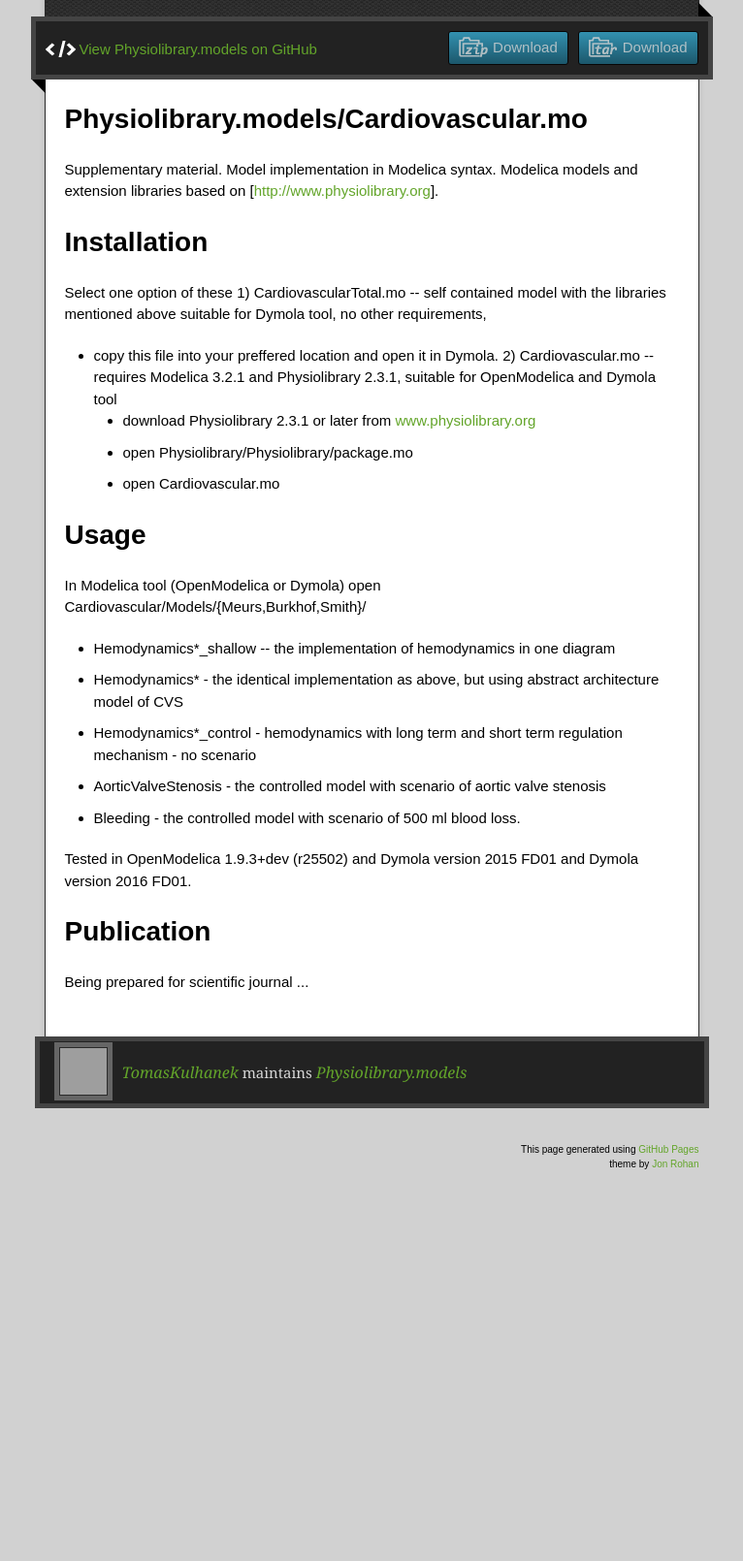
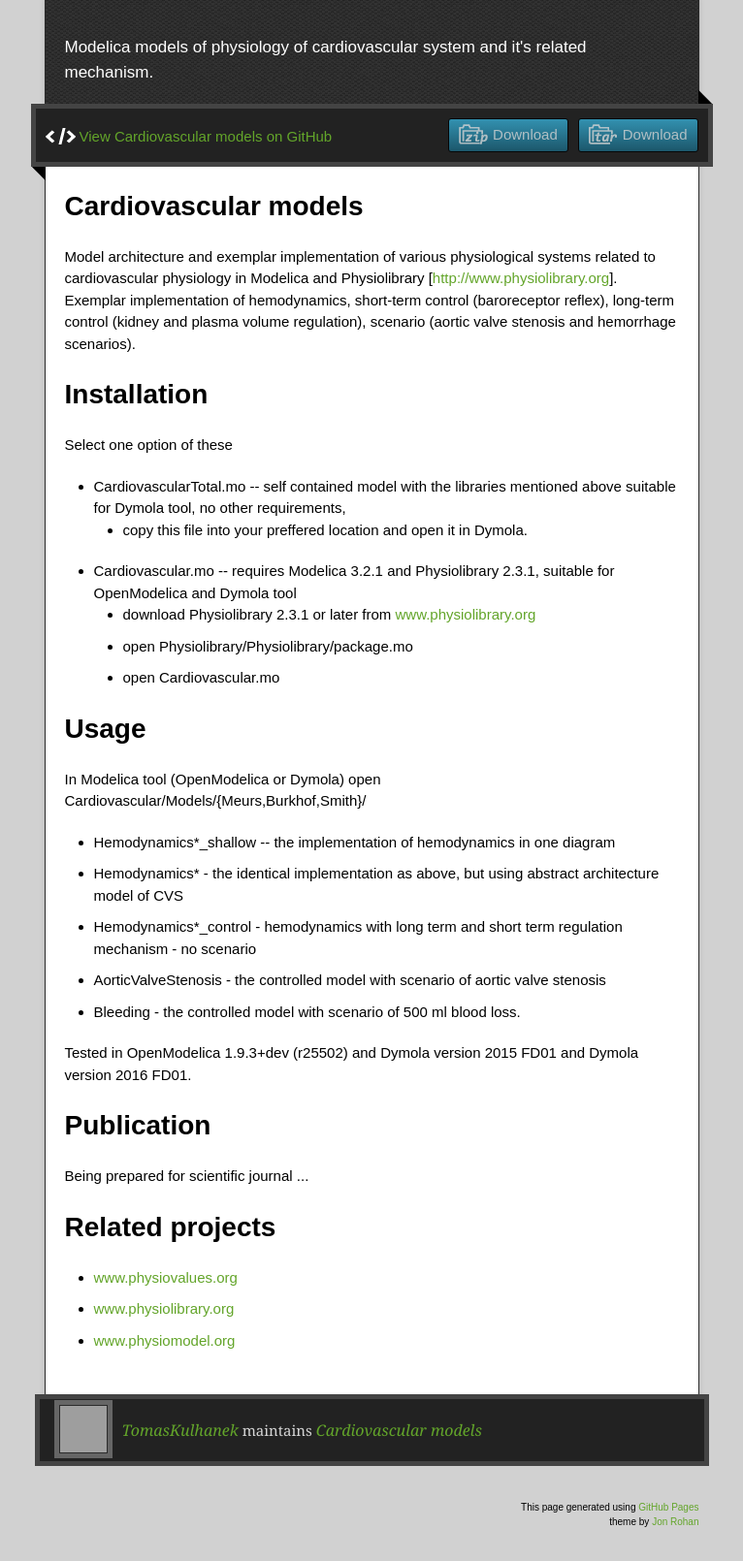
Before and after one commit to TomasKulhanek/Physiolibrary-models, a plain HTML site: page index.html in a window 1280 px wide. Shown: the part 222-1832 px from the top of the page at 97% size, without its empty margins (257-1023 px from the left). Before the commit the page ends 1520 px from the top, so only its background shows below. Drawn offline with nearby package versions, Linux system fonts and the light colour scheme; grey boxes are pictures that could not be loaded.

Commit message:
Create gh-pages branch via GitHub

```diff
--- a/index.html
+++ b/index.html
@@ -11,7 +11,7 @@
   <script type="text/javascript" src="https://ajax.googleapis.com/ajax/libs/jquery/1.7.1/jquery.min.js"></script>
   <script type="text/javascript" src="javascripts/script.js"></script>
 
-  <title>Physiolibrary.models</title>
+  <title>Cardiovascular models</title>
   <meta name="description" content="Modelica models of physiology of cardiovascular system and it&#39;s related mechanism.">
 
   <meta name="viewport" content="width=device-width,initial-scale=1">
@@ -22,7 +22,7 @@
 
   <div class="wrapper">
     <header>
-      <h1 class="title">Physiolibrary.models</h1>
+      <h1 class="title">Cardiovascular models</h1>
     </header>
     <div id="container">
       <p class="tagline">Modelica models of physiology of cardiovascular system and it&#39;s related mechanism.</p>
@@ -31,26 +31,30 @@
         <div class="inner">
           <a href="https://github.com/TomasKulhanek/Physiolibrary.models/tarball/master" class="download-button tar"><span>Download</span></a>
           <a href="https://github.com/TomasKulhanek/Physiolibrary.models/zipball/master" class="download-button zip"><span>Download</span></a>
-          <a href="https://github.com/TomasKulhanek/Physiolibrary.models" class="code">View Physiolibrary.models on GitHub</a>
+          <a href="https://github.com/TomasKulhanek/Physiolibrary.models" class="code">View Cardiovascular models on GitHub</a>
         </div>
         <span class="blc"></span><span class="trc"></span>
         </div>
         <article class="markdown-body">
           <h1>
-<a id="physiolibrarymodelscardiovascularmo" class="anchor" href="#physiolibrarymodelscardiovascularmo" aria-hidden="true"><span class="octicon octicon-link"></span></a>Physiolibrary.models/Cardiovascular.mo</h1>
+<a id="cardiovascular-models" class="anchor" href="#cardiovascular-models" aria-hidden="true"><span class="octicon octicon-link"></span></a>Cardiovascular models</h1>
 
-<p>Supplementary material. Model implementation in Modelica syntax. Modelica models and extension libraries based on [<a href="http://www.physiolibrary.org">http://www.physiolibrary.org</a>].</p>
+<p>Model architecture and exemplar implementation of various physiological systems related to cardiovascular physiology in Modelica and Physiolibrary [<a href="http://www.physiolibrary.org">http://www.physiolibrary.org</a>]. Exemplar implementation of hemodynamics, short-term control (baroreceptor reflex), long-term control (kidney and plasma volume regulation), scenario (aortic valve stenosis and hemorrhage scenarios).</p>
 
 <h1>
 <a id="installation" class="anchor" href="#installation" aria-hidden="true"><span class="octicon octicon-link"></span></a>Installation</h1>
 
-<p>Select one option of these
-1) CardiovascularTotal.mo -- self contained model with the libraries mentioned above suitable for Dymola tool,
-   no other requirements,</p>
+<p>Select one option of these</p>
 
 <ul>
-<li>copy this file into your preffered location and open it in Dymola.
-2) Cardiovascular.mo -- requires Modelica 3.2.1 and Physiolibrary 2.3.1, suitable for OpenModelica and Dymola tool
+<li>CardiovascularTotal.mo -- self contained model with the libraries mentioned above suitable for Dymola tool,
+no other requirements,
+
+<ul>
+<li>copy this file into your preffered location and open it in Dymola.</li>
+</ul>
+</li>
+<li>Cardiovascular.mo -- requires Modelica 3.2.1 and Physiolibrary 2.3.1, suitable for OpenModelica and Dymola tool
 
 <ul>
 <li>download Physiolibrary 2.3.1 or later from <a href="http://www.physiolibrary.org">www.physiolibrary.org</a>
@@ -81,12 +85,21 @@ Cardiovascular/Models/{Meurs,Burkhof,Smith}/</p>
 <a id="publication" class="anchor" href="#publication" aria-hidden="true"><span class="octicon octicon-link"></span></a>Publication</h1>
 
 <p>Being prepared for scientific journal ... </p>
+
+<h1>
+<a id="related-projects" class="anchor" href="#related-projects" aria-hidden="true"><span class="octicon octicon-link"></span></a>Related projects</h1>
+
+<ul>
+<li><a href="http://www.physiovalues.org">www.physiovalues.org</a></li>
+<li><a href="http://www.physiolibrary.org">www.physiolibrary.org</a></li>
+<li><a href="http://www.physiomodel.org">www.physiomodel.org</a></li>
+</ul>
         </article>
       </div>
     </div>
     <footer>
       <div class="owner">
-      <p><a href="https://github.com/TomasKulhanek" class="avatar"><img src="https://avatars1.githubusercontent.com/u/1429487?v=3&amp;s=60" width="48" height="48"></a> <a href="https://github.com/TomasKulhanek">TomasKulhanek</a> maintains <a href="https://github.com/TomasKulhanek/Physiolibrary.models">Physiolibrary.models</a></p>
+      <p><a href="https://github.com/TomasKulhanek" class="avatar"><img src="https://avatars1.githubusercontent.com/u/1429487?v=3&amp;s=60" width="48" height="48"></a> <a href="https://github.com/TomasKulhanek">TomasKulhanek</a> maintains <a href="https://github.com/TomasKulhanek/Physiolibrary.models">Cardiovascular models</a></p>
 
 
       </div>
```
Also changed, not shown: params.json (+1 -1 lines).
